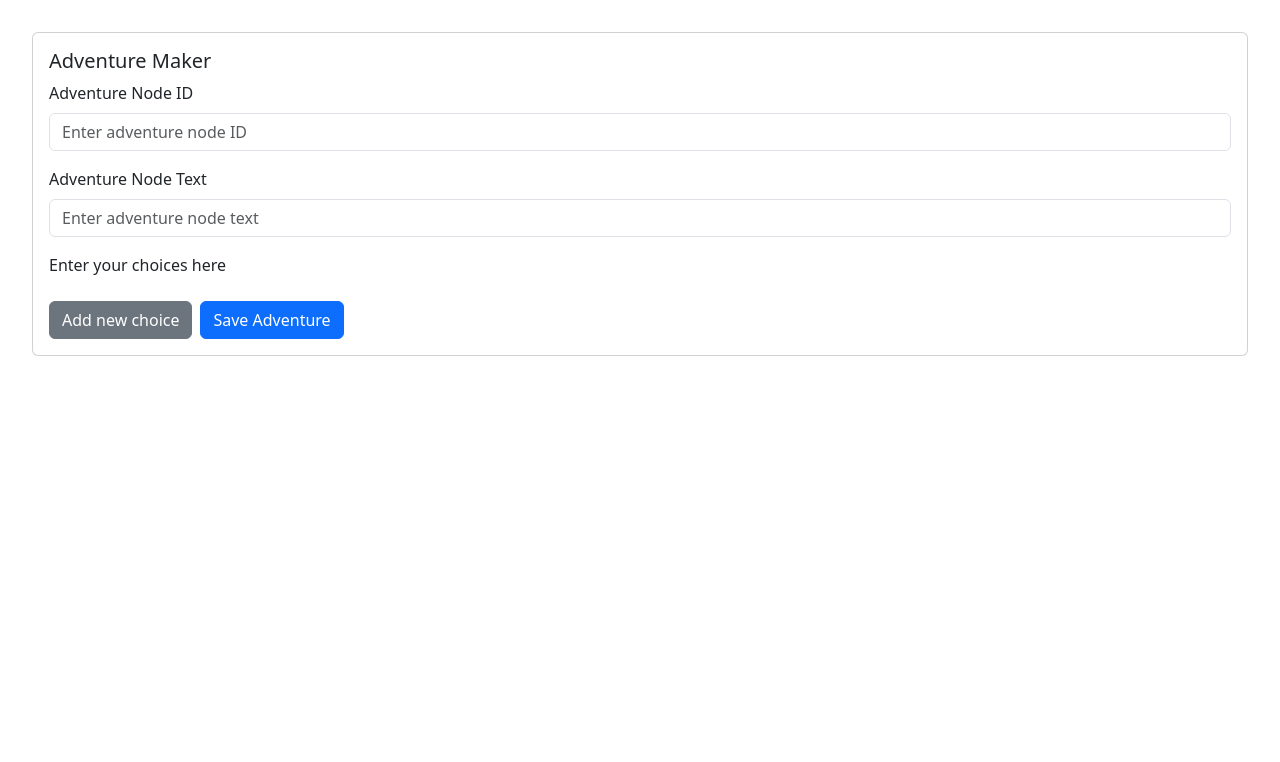
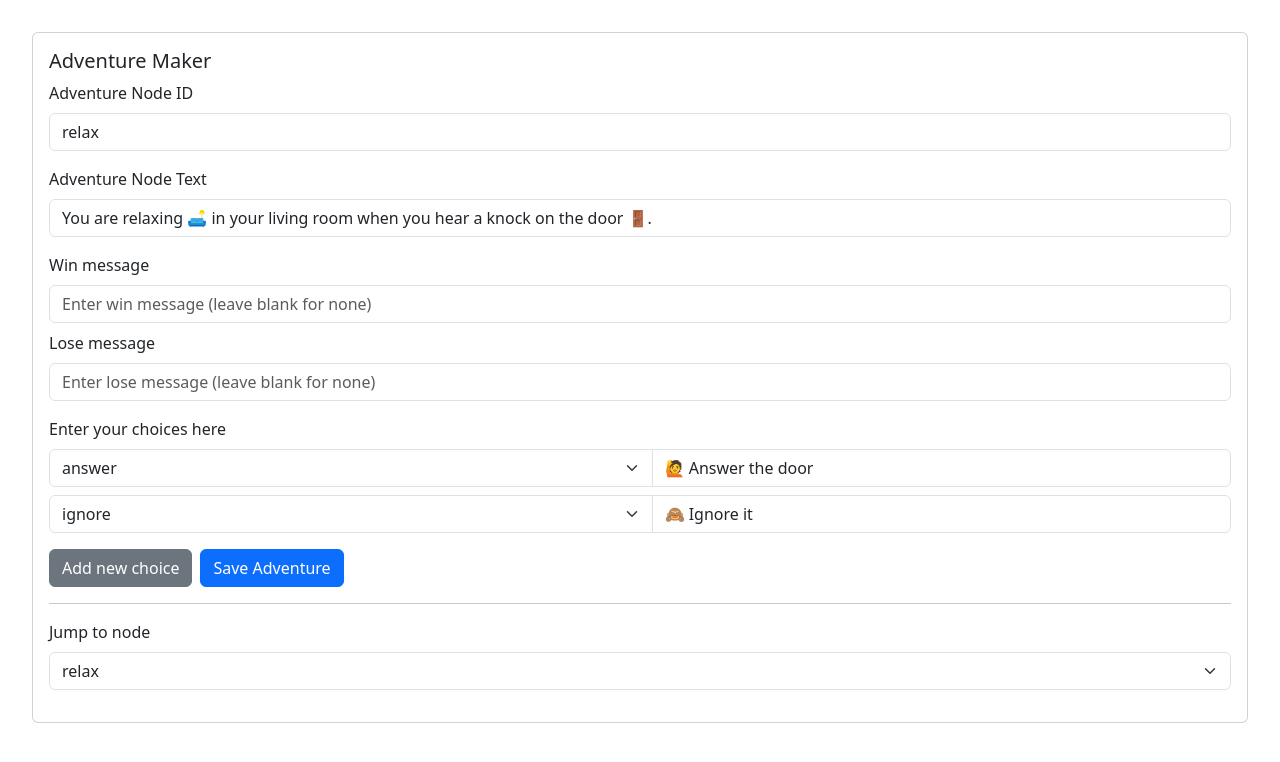
Before and after one commit to seanbashaw/chooseyourownadventure, a Next.js app in the folder main/: page /adventure-maker in a window 1280 px wide. Shown: the top 762 px of the page. Built offline with nearby package versions, Linux system fonts and the light colour scheme.

Commit message:
Adventuremaker prototype part 1
See node id, node text, link choices, nagivation
- need regex choices, saving area

```diff
--- a/main/package.json
+++ b/main/package.json
@@ -8,7 +8,8 @@
     "start": "PORT=80 next start",
     "lint": "next lint",
     "storybook": "storybook dev -p 6006",
-    "build-storybook": "storybook build"
+    "build-storybook": "storybook build",
+    "stop": "fuser -k 80/tcp"
   },
   "dependencies": {
     "bootstrap": "^5.3.6",
--- a/main/src/components/AdventureMaker.tsx
+++ b/main/src/components/AdventureMaker.tsx
@@ -5,7 +5,7 @@ import {useState} from "react";
 import { Card, Button, Form, InputGroup, DropdownButton, Dropdown, SplitButton } from 'react-bootstrap';
 import 'bootstrap/dist/css/bootstrap.css';
 import { NodesData } from "./AdventureBox";
-
+import { AdventureNode } from "./AdventureBox";
 interface AdventureMakerProps {
     nodes: NodesData;
 }
@@ -21,26 +21,53 @@ interface FormData {
     choices: FormChoice[];
 }
 
-export const AdventureMaker = ({nodes,...props}: AdventureMakerProps) => {
-    const [isValidated, setValidated] = useState(false);
-    const [formData, setFormData] = useState<FormData>({
-        nodeId: '',
-        text: '',
-        choices: []
+export const AdventureMaker = ({nodes: nodesProp, ...props}: AdventureMakerProps) => {
+    const [isNodeIdInvalidated, setInvalidReason] = useState<string | false>(false);
+    const convertChoices = (node: AdventureNode): AdventureNode => {
+        if (Array.isArray(node.choices)) return node;
+        if (!node.choices) return { ...node, choices: [] };
+        return {
+            ...node,
+            choices: Object.entries(node.choices).map(([targetNode, text]) => ({ text: String(text), targetNode }))
+        };
+    };
+    const [formData, setFormData] = useState<Record<string, AdventureNode>>(() => {
+        const nodes = nodesProp.nodes;
+        const converted: Record<string, AdventureNode> = {};
+        for (const key in nodes) {
+            converted[key] = convertChoices(nodes[key]);
+        }
+        return converted;
     });
-
-    const handleInputChange = (e: React.ChangeEvent<HTMLInputElement>) => {
+    const [currentNodeID, setCurrentNodeId] = useState(nodesProp.start_node);
+    const handleIDChange = (e: React.ChangeEvent<HTMLInputElement>) => {
         const { name, value } = e.target;
-        setFormData(prev => ({
+        const newForm = { ...formData };
+        //add check to see if new id currently exists
+        if (!(value in newForm)){
+            newForm[value] = newForm[currentNodeID];
+            delete newForm[currentNodeID];
+            setCurrentNodeId(value);
+            setInvalidReason(false);
+            setFormData(newForm);
+        } else {
+            console.log(e);
+            setInvalidReason("The node you're trying to type exists already.");
+        }
+    };
+    const handleTextChange = (e: React.ChangeEvent<HTMLInputElement>) => {
+        const { value } = e.target;
+        setFormData((prev: Record<string, AdventureNode>) => ({
             ...prev,
-            [name]: value
+            [currentNodeID]: {
+                ...prev[currentNodeID],
+                text: value
+            }
         }));
     };
-
     const handleSubmit = (event: React.FormEvent<HTMLFormElement>) => {
         event.preventDefault();
         const form = event.currentTarget;
-
         if (form.checkValidity() === false) {
             event.preventDefault();
             event.stopPropagation();
@@ -49,31 +76,40 @@ export const AdventureMaker = ({nodes,...props}: AdventureMakerProps) => {
             console.log('Form submitted:', formData);
             // TODO: Add your save logic here
         }
-
-        setValidated(true);
     };
-
     const addChoice = () => {
-        setFormData(prev => ({
+        setFormData((prev: Record<string, AdventureNode>) => ({
             ...prev,
-            choices: [...prev.choices, { text: '', targetNode: '' }]
+            [currentNodeID]: {
+                ...prev[currentNodeID],
+                choices: [
+                    ...prev[currentNodeID].choices,
+                    { text: '', targetNode: '' }
+                ]
+            }
         }));
     };
-
     const updateChoice = (index: number, field: 'text' | 'targetNode', value: string) => {
-        setFormData(prev => ({
-            ...prev,
-            choices: prev.choices.map((choice, i) =>
-                i === index ? { ...choice, [field]: value } : choice
-            )
-        }));
+        setFormData((prev: Record<string, AdventureNode>) => {
+            const newChoices = [...prev[currentNodeID].choices];
+            newChoices[index] = {
+                ...newChoices[index],
+                [field]: value
+            };
+            return {
+                ...prev,
+                [currentNodeID]: {
+                    ...prev[currentNodeID],
+                    choices: newChoices
+                }
+            };
+        });
     };
-
     return (
         <Card>
             <Card.Body>
                 <Card.Title>Adventure Maker</Card.Title>
-                <Form noValidate validated={isValidated} onSubmit={handleSubmit}>
+                <Form noValidate validated={isNodeIdInvalidated ? true : false} onSubmit={handleSubmit}>
                     <Form.Group className="mb-3" controlId="adventureNodeID">
                         <Form.Label>Adventure Node ID</Form.Label>
                         <Form.Control
@@ -81,14 +117,14 @@ export const AdventureMaker = ({nodes,...props}: AdventureMakerProps) => {
                             type="text"
                             name="nodeId"
                             placeholder="Enter adventure node ID"
-                            value={formData.nodeId}
-                            onChange={handleInputChange}
+                            value={currentNodeID}
+                            onChange={handleIDChange}
+                            isInvalid={isNodeIdInvalidated ? true : false}
                         />
                         <Form.Control.Feedback type="invalid">
-                            Please provide a node ID.
+                            {isNodeIdInvalidated}
                         </Form.Control.Feedback>
                     </Form.Group>
-
                     <Form.Group className="mb-3" controlId="adventureNodeText">
                         <Form.Label>Adventure Node Text</Form.Label>
                         <Form.Control
@@ -96,50 +132,90 @@ export const AdventureMaker = ({nodes,...props}: AdventureMakerProps) => {
                             type="text"
                             name="text"
                             placeholder="Enter adventure node text"
-                            value={formData.text}
-                            onChange={handleInputChange}
+                            value={formData[currentNodeID].text}
+                            onChange={handleTextChange}
                         />
                         <Form.Control.Feedback type="invalid">
-                            Please provide node text.
                         </Form.Control.Feedback>
                     </Form.Group>
-
+                    <Form.Group className="mb-3" controlId="winLoseTextboxes">
+                        <Form.Label>Win message</Form.Label>
+                        <Form.Control
+                            type="text"
+                            placeholder="Enter win message (leave blank for none)"
+                            value={formData[currentNodeID].win || ''}
+                            onChange={e => {
+                                const value = e.target.value;
+                                setFormData(prev => ({
+                                    ...prev,
+                                    [currentNodeID]: {
+                                        ...prev[currentNodeID],
+                                        win: value ? value : undefined
+                                    }
+                                }));
+                            }}
+                        />
+                        <Form.Label className="mt-2">Lose message</Form.Label>
+                        <Form.Control
+                            type="text"
+                            placeholder="Enter lose message (leave blank for none)"
+                            value={formData[currentNodeID].lose || ''}
+                            onChange={e => {
+                                const value = e.target.value;
+                                setFormData(prev => ({
+                                    ...prev,
+                                    [currentNodeID]: {
+                                        ...prev[currentNodeID],
+                                        lose: value ? value : undefined
+                                    }
+                                }));
+                            }}
+                        />
+                    </Form.Group>
                     <Form.Group className="mb-3" controlId="adventureChoices">
                         <Form.Label>Enter your choices here</Form.Label>
-                        {formData.choices.map((choice, index) => (
-                            <InputGroup key={index} className="mb-3">
-                                <Form.Control
-                                    required
-                                    placeholder="Choice text"
-                                    value={choice.text}
-                                    onChange={(e) => updateChoice(index, 'text', e.target.value)}
-                                />
-                                <SplitButton
-                                    variant="outline-secondary"
-                                    title="Go to Node"
-                                    id={`choice-${index}`}
-                                >
-                                    <Dropdown.Item href="#">Node 1</Dropdown.Item>
-                                    <Dropdown.Item href="#">Node 2</Dropdown.Item>
-                                    <Dropdown.Item href="#">Node 3</Dropdown.Item>
-                                </SplitButton>
-                                <Form.Control
-                                    required
-                                    placeholder="Target node ID"
-                                    value={choice.targetNode}
-                                    onChange={(e) => updateChoice(index, 'targetNode', e.target.value)}
-                                />
-                            </InputGroup>
-                        ))}
+                        {
+                            formData[currentNodeID].choices &&
+                            formData[currentNodeID].choices.map((choice: { text: string; targetNode: string }, idx: number) => (
+                                <InputGroup className="mb-2" key={idx}>
+                                    <Form.Select
+                                        onChange={e => updateChoice(idx, 'targetNode', e.target.value)}
+                                        value={choice.targetNode}
+                                        aria-label="Default select example"
+                                    >
+                                        <option value="">Open this select menu</option>
+                                        {Object.keys(formData).map((key, i) => (
+                                            <option value={key} key={key}>{key}</option>
+                                        ))}
+                                    </Form.Select>
+                                    <Form.Control
+                                        type="text"
+                                        value={choice.text}
+                                        placeholder="Choice text"
+                                        onChange={e => updateChoice(idx, 'text', e.target.value)}
+                                    />
+                                </InputGroup>
+                            ))
+                        }
                     </Form.Group>
-
                     <Button variant="secondary" onClick={addChoice} className="me-2">
                         Add new choice
                     </Button>
-
                     <Button variant="primary" type="submit">
                         Save Adventure
                     </Button>
+                    <hr />
+                    <Form.Group className="mb-3" controlId="nodeSelector">
+                        <Form.Label>Jump to node</Form.Label>
+                        <Form.Select
+                            value={currentNodeID}
+                            onChange={e => setCurrentNodeId(e.target.value)}
+                        >
+                            {Object.keys(formData).map(key => (
+                                <option value={key} key={key}>{key}</option>
+                            ))}
+                        </Form.Select>
+                    </Form.Group>
                 </Form>
             </Card.Body>
         </Card>
```
Also changed, not shown: main/src/components/AdventureBox.tsx (+4 -4 lines).
